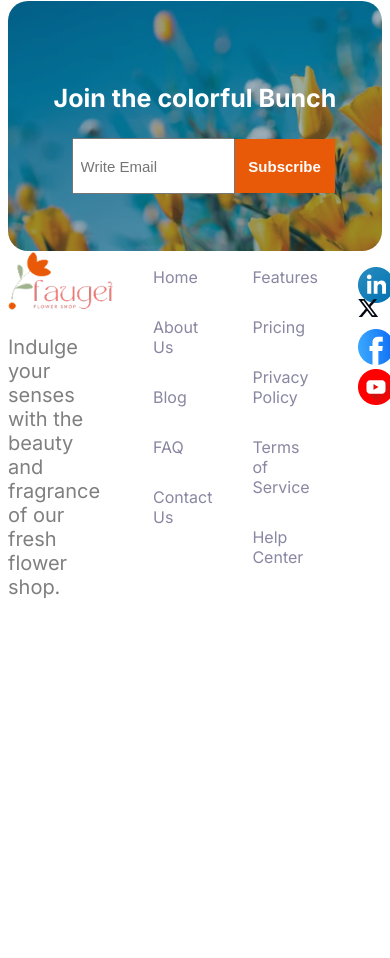
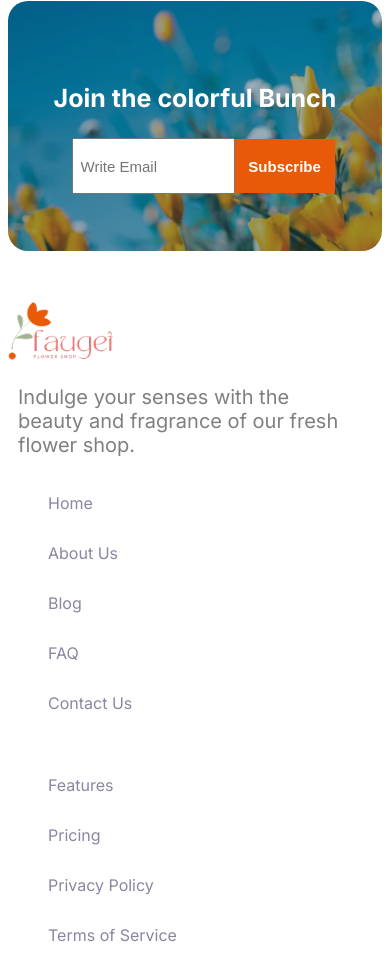
Before and after one commit to MdAbirAshfaq/B12A01-project2, a plain HTML site: page index.html in a window 390 px wide. Shown: the part 4106-5064 px from the top of the page. Before the commit the page ends 4733 px from the top, so only its background shows below. Drawn offline with Linux system fonts and the light colour scheme.

Commit message:
Add Responsive Footer Section

```diff
--- a/style.css
+++ b/style.css
@@ -415,6 +415,7 @@ i{
 .join{
     width: 100%;
     margin: 0;
+    margin-bottom: 50px;
     height: 250px;
     justify-content: center;
 }
@@ -431,8 +432,12 @@ i{
 .sub{
     margin: 0;
 }
-
-
+.flex0{
+    flex-direction: column;
+}
+.description{
+    padding-left: 10px;
+}
 
 
 
```
Also changed, not shown: index.html (+0 -3 lines).
